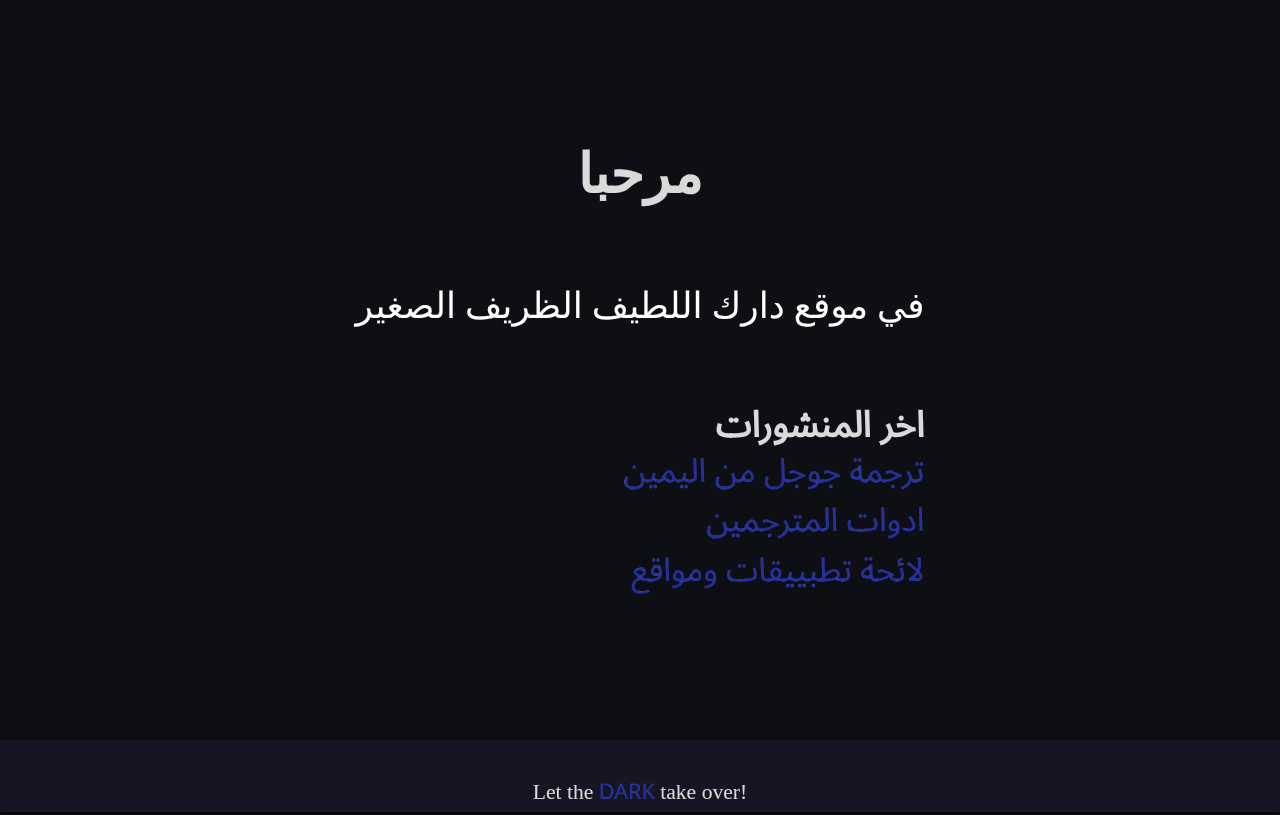
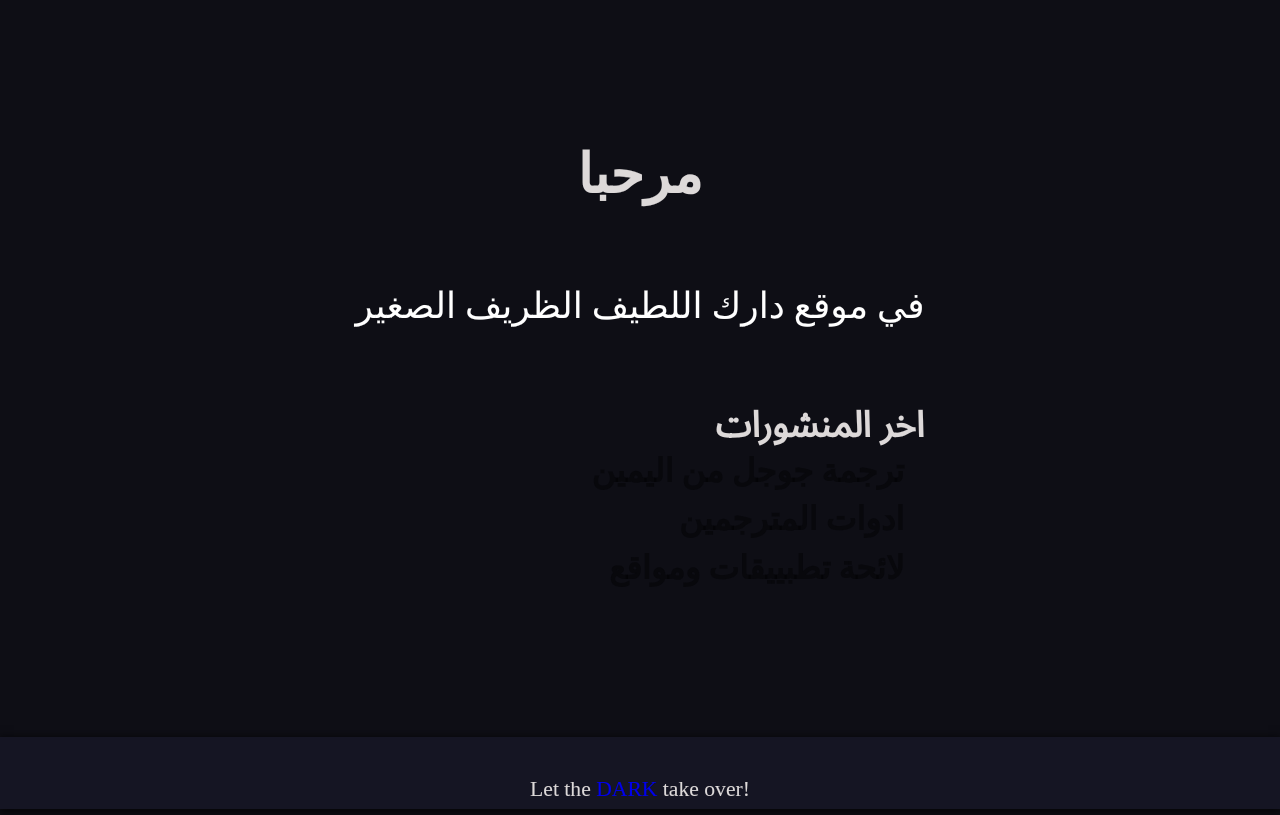
Before and after one commit to Darkst13/darkst13.github.io, a Jekyll site: the page built from pages/index.md, in a window 1280 px wide. Shown: the part 665-1480 px from the top of the page. Built offline with Jekyll 4.4.1, drawn with Linux system fonts in a browser that asks for light colours; nearby versions of some CDN libraries; some web fonts are replaced; a script that is not in the unit is left out.

Commit message:
Update _typography.scss

```diff
--- a/_sass/partials/_typography.scss
+++ b/_sass/partials/_typography.scss
@@ -27,23 +27,30 @@ body {
   font-size: 1.8rem; // this is equivalent to 16px
 }
 
-main a, footer a{
-  font-family: $subfont;
-  text-decoration: none;
-  display: initial;
-  color: $link-color;
-  overflow: hidden;
-  background: linear-gradient(to left, $link-hover-color, $link-hover-color 50%, $link-color 50%);
-  background-clip: text;
-  -webkit-background-clip: text;
-  -webkit-text-fill-color: transparent;
-  background-size: 200% 100%;
-  background-position: 100%;
-  transition: background-position 275ms ease;
-  text-decoration: none; // text decorations are clipped in WebKit browsers
-  &:hover {
-    background-position: 0 100%;
-  }
+
+main {
+	a {
+		color: rgba(0,0,0,0.4);
+		font-weight: 700;
+		text-shadow: none;
+		margin: 0 20px;
+		&::before {
+			color: #797878;
+			content: attr(data-hover);
+			position: absolute;
+			-webkit-transition: -webkit-transform 0.3s, opacity 0.3s;
+			-moz-transition: -moz-transform 0.3s, opacity 0.3s;
+			transition: transform 0.3s, opacity 0.3s;
+		}
+		&:hover{
+			&::before {
+				-webkit-transform: scale(0.9);
+				-moz-transform: scale(0.9);
+				transform: scale(0.9);
+				opacity: 0;
+			}
+		}
+	}
 }
 
 
```
